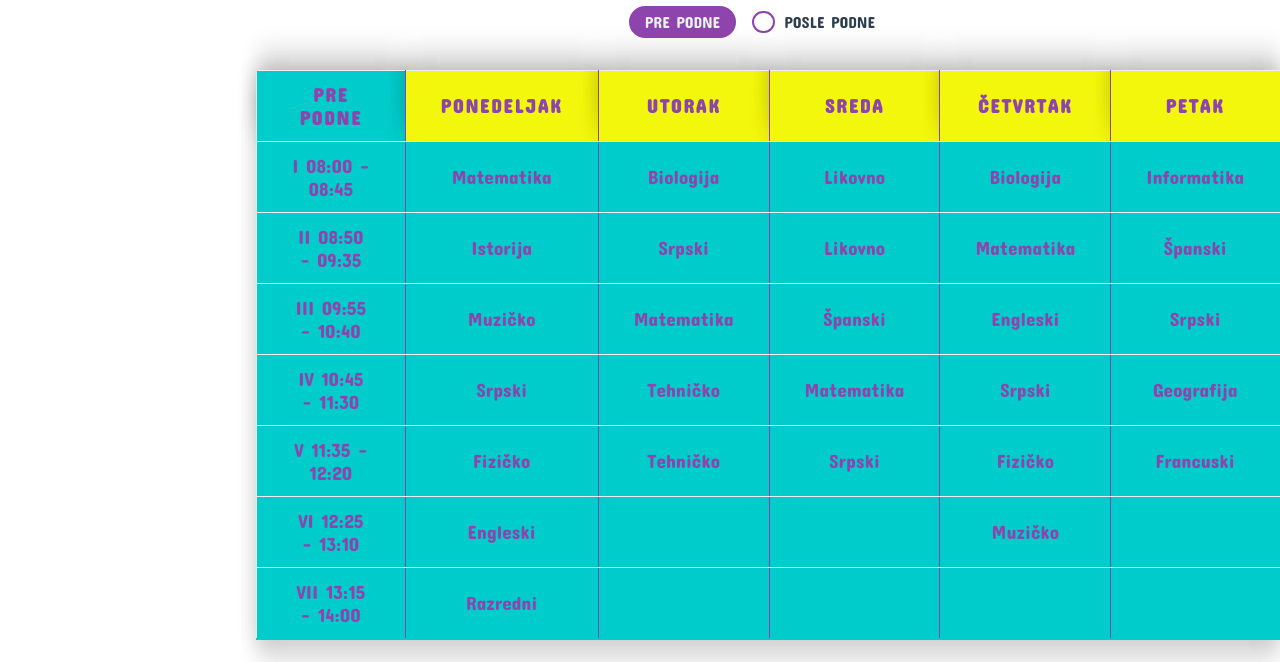
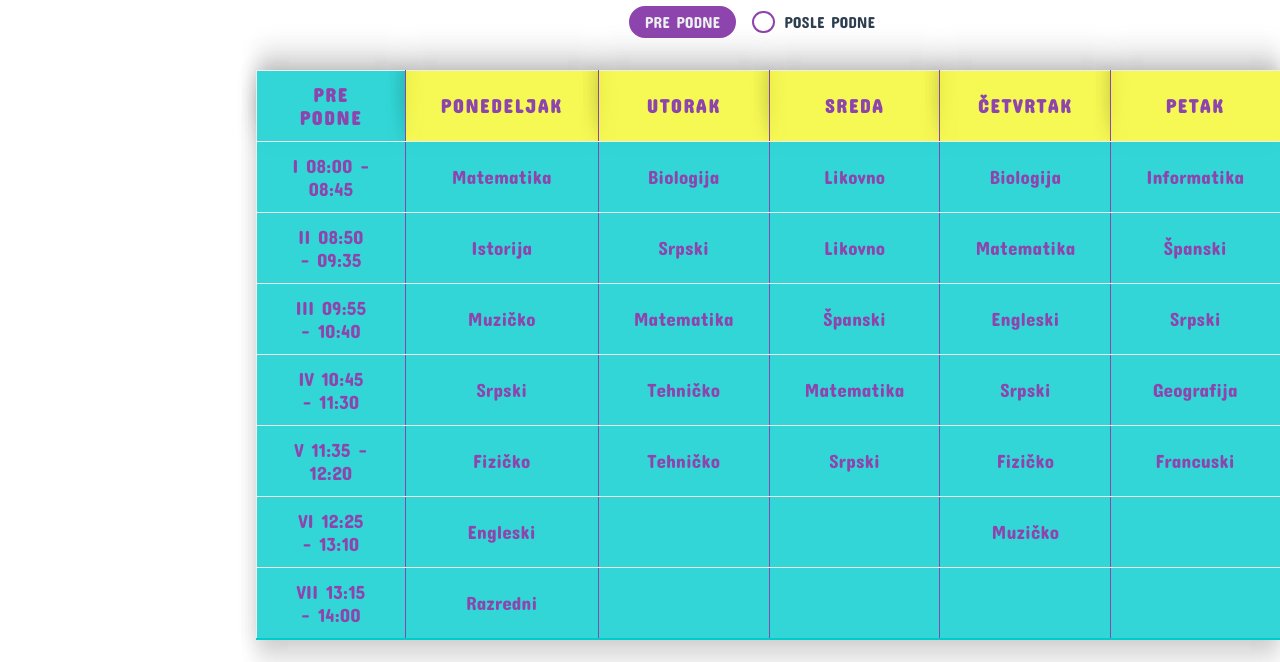
Before and after one commit to nijepa/raspored, a Vue app: page / in a window 1280 px wide. Shown: the part 234-896 px from the top of the page. Built offline with nearby package versions, Linux system fonts and the light colour scheme.

Commit message:
take seven

```diff
--- a/src/components/HelloWorld.vue
+++ b/src/components/HelloWorld.vue
@@ -578,10 +578,10 @@ export default {
 <style scoped lang="scss">
 @import url("https://fonts.googleapis.com/css2?family=Concert+One&display=swap");
 $clouds: #ecf0f1;
-$midnight: #2c3e50;
+$midnight: rgb(43, 61, 79);
 $wisteria: #8e44ad;
 $turquoise: rgb(0, 204, 204);
-$day: #f3f70c;
+$day: rgb(243, 247, 12);
 $wisterian: #e095f7;
 .vue-responsive-videobg {
   height: 100vh;
@@ -600,10 +600,10 @@ svg {
   left: 20%;
 }
 .day {
-  background: $day !important;
+  background: rgba(243, 247, 12, .7) !important;
 }
 .night {
-  background: $midnight !important;
+  background: rgba(43, 61, 79, .7) !important;
   color: $wisterian;
 }
 h1 {
@@ -651,10 +651,10 @@ table {
     border-right: 1px solid $wisteria;
     //border-bottom: 1px solid $wisteria;
     font-size: 1.2em;
-    background: $turquoise;
+    background: rgba(0, 204, 204, .8);
   }
   th {
-    background: $turquoise;
+    background: rgba(0, 204, 204, .8);
     color: $wisteria;
     text-transform: uppercase;
     -webkit-box-shadow: 0px -2px 15px 5px rgba(0, 0, 0, 0.82);
```
